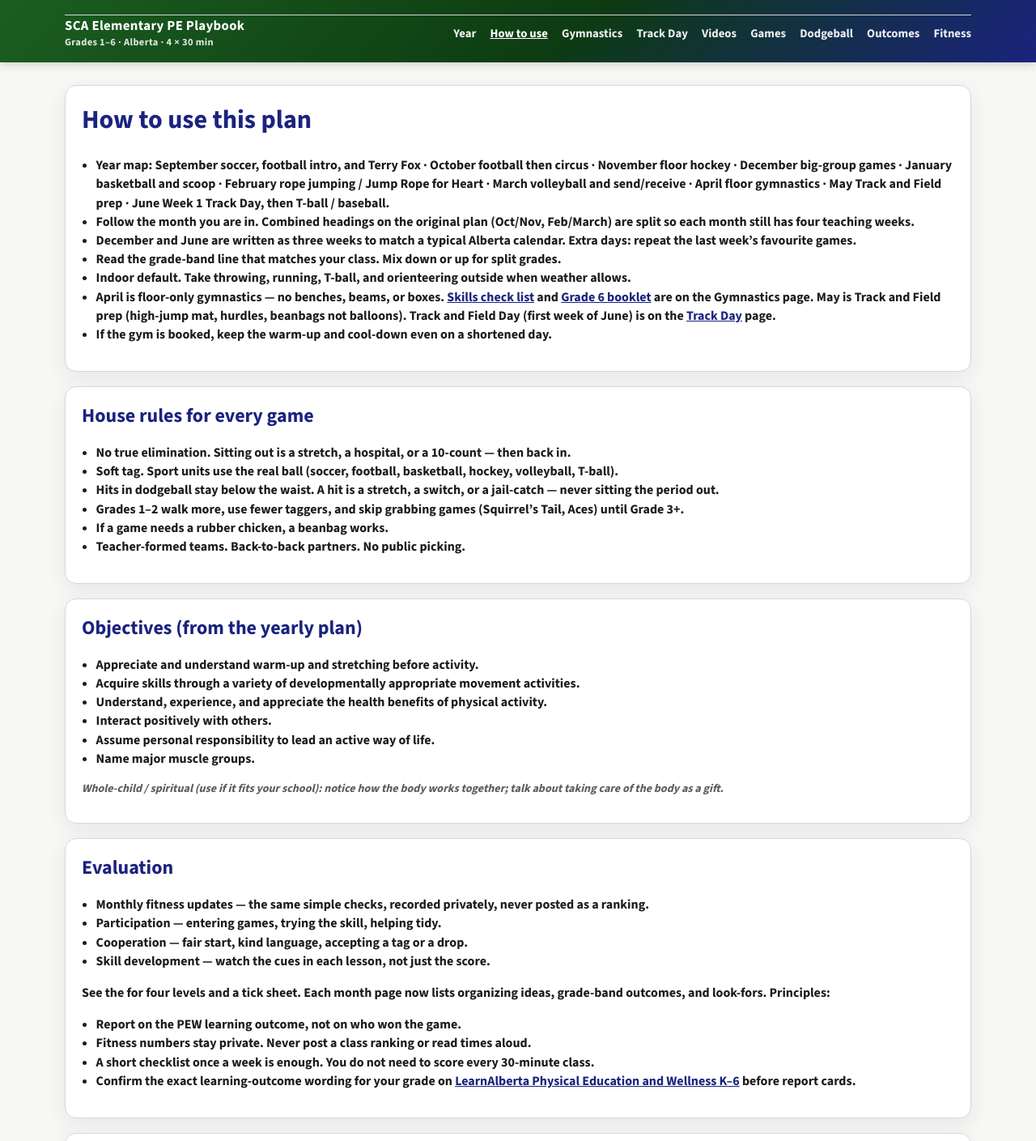
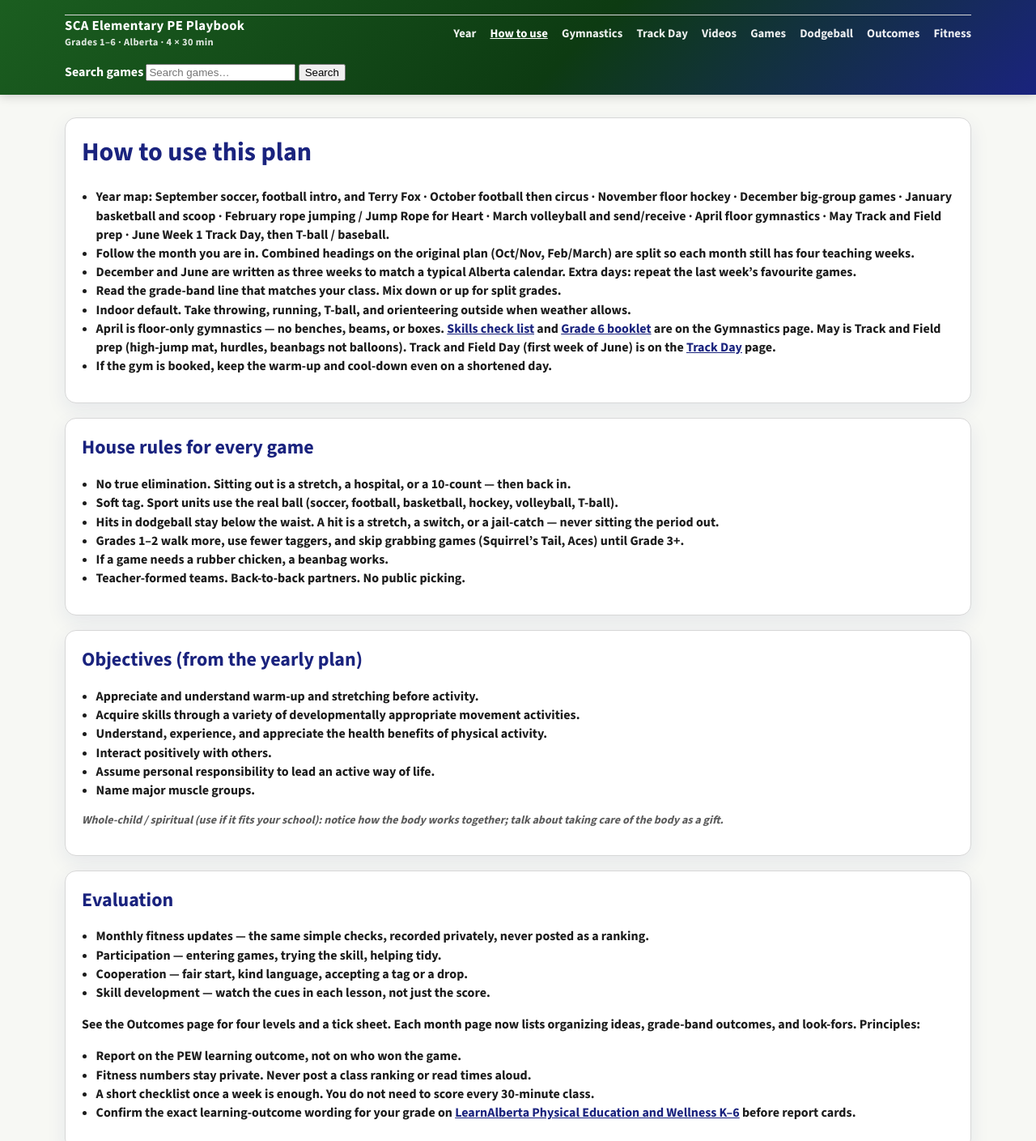
Before and after one commit to scaemrfung/pe-playbook, a plain HTML site: page how.html in a window 1280 px wide. Shown: the top 1409 px of the page at 81% size. Drawn offline with nearby package versions, Linux system fonts and the light colour scheme.

Commit message:
Add header search to How, Dodgeball, and Outcomes pages

```diff
--- a/how.html
+++ b/how.html
@@ -22,6 +22,11 @@
         <a href="outcomes.html">Outcomes</a>
         <a href="fitness.html">Fitness</a>
       </nav>
+      <form class="site-search" action="games.html" method="get" role="search">
+        <label class="sr-only" for="site-q">Search games</label>
+        <input id="site-q" name="q" type="search" placeholder="Search games…" autocomplete="off" />
+        <button type="submit">Search</button>
+      </form>
     </div>
   </header>
   <main class="wrap" style="padding: 28px 0 40px">
@@ -68,8 +73,7 @@
         <li>Cooperation — fair start, kind language, accepting a tag or a drop.</li>
         <li>Skill development — watch the cues in each lesson, not just the score.</li>
       </ul>
-      <p>See the
-for four levels and a tick sheet. Each month page now lists <strong>organizing ideas</strong>, grade-band outcomes, and look-fors. Principles:</p>
+      <p>See the Outcomes page for four levels and a tick sheet. Each month page now lists <strong>organizing ideas</strong>, grade-band outcomes, and look-fors. Principles:</p>
       <ul class="clean">
         <li>Report on the PEW learning outcome, not on who won the game.</li>
         <li>Fitness numbers stay private. Never post a class ranking or read times aloud.</li>
```
